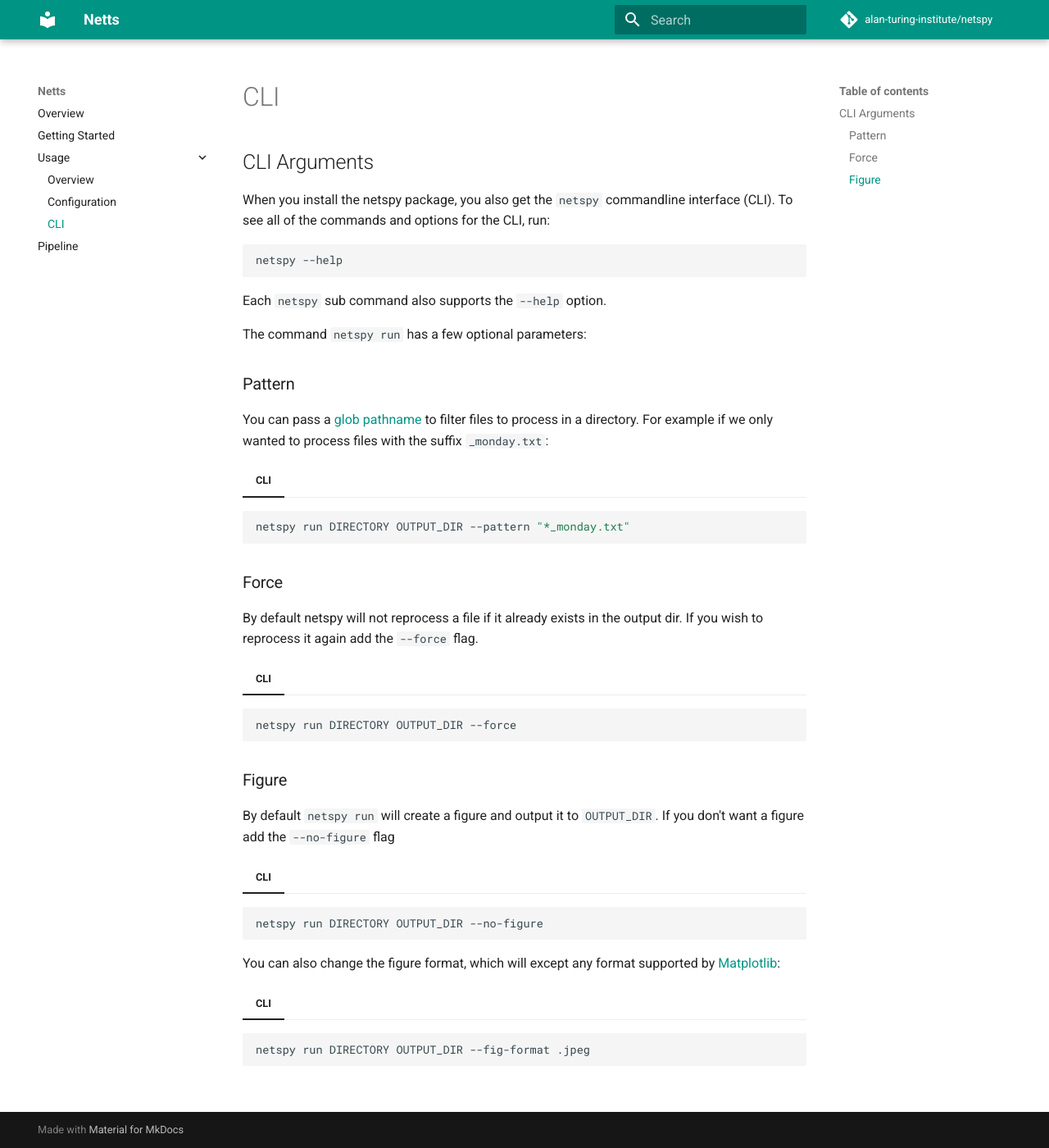
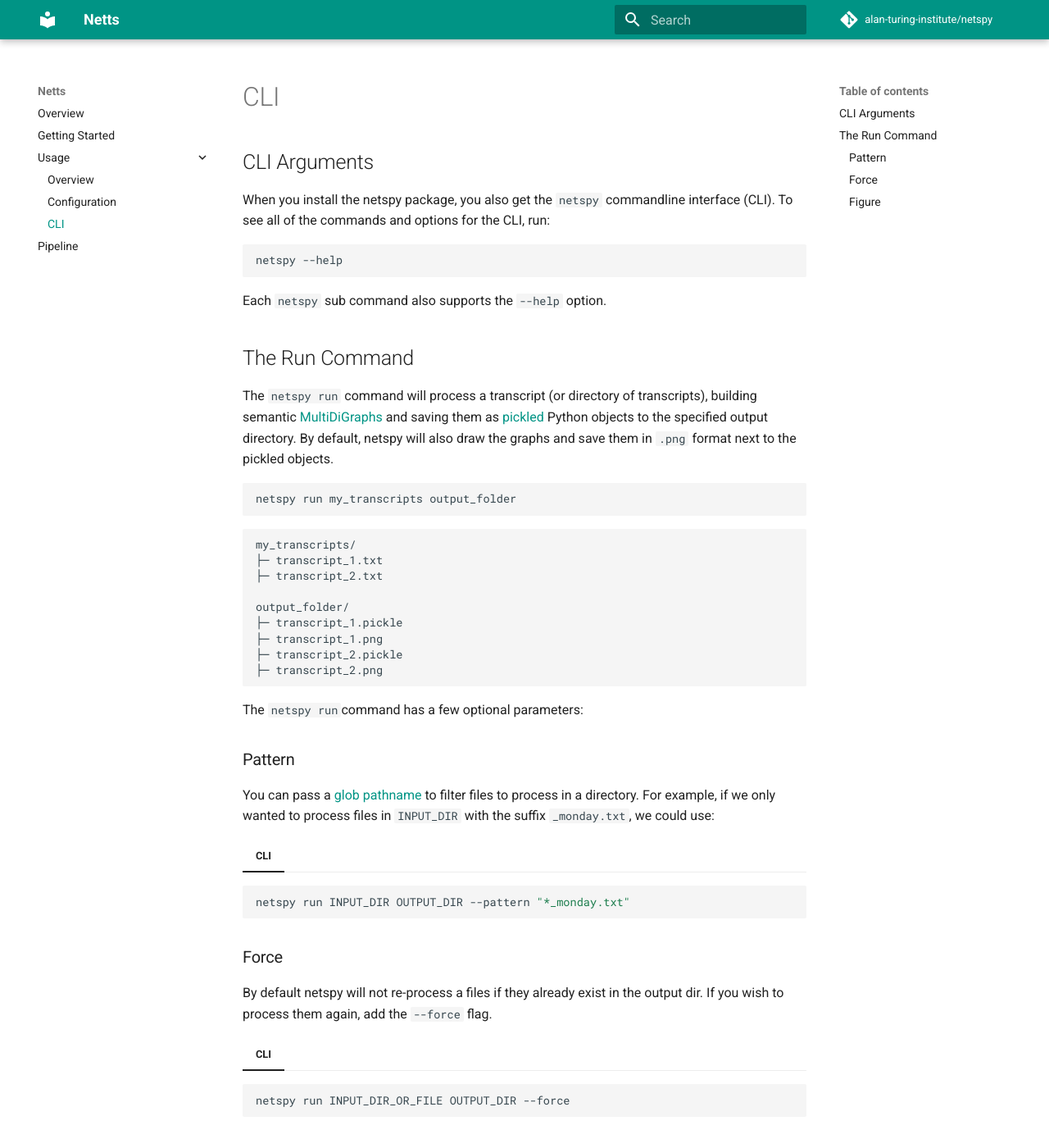
Before and after one commit to alan-turing-institute/netts, an MkDocs documentation site: the page built from docs/docs/cli.md, in a window 1280 px wide and 1400 px high. Shown: the whole window at 82% size. Built offline with MkDocs 1.6.1 and Material for MkDocs 9.7.7, drawn with Linux system fonts in a browser that asks for light colours; comment, search, counter and statistics services are not loaded; some of the changed text lies outside the part shown.

Commit message:
Edit CLI page

````diff
--- a/docs/docs/cli.md
+++ b/docs/docs/cli.md
@@ -10,36 +10,56 @@
 
 Each `netspy` sub command also supports the `--help` option.
 
-The command `netspy run` has a few optional parameters:
+## The Run Command
+
+The `netspy run` command will process a transcript (or directory of transcripts), building semantic [MultiDiGraphs](https://networkx.org/documentation/stable/reference/classes/multidigraph.html) and saving them as [pickled](https://docs.python.org/3/library/pickle.html#module-pickle) Python objects to the specified output directory. By default, netspy will also draw the graphs and save them in `.png` format next to the pickled objects.
+
+```bash
+netspy run my_transcripts output_folder
+```
+
+```text
+my_transcripts/
+├─ transcript_1.txt
+├─ transcript_2.txt
+
+output_folder/
+├─ transcript_1.pickle
+├─ transcript_1.png
+├─ transcript_2.pickle
+├─ transcript_2.png
+```
+
+The `netspy run`command has a few optional parameters:
 
 ### Pattern
 
-You can pass a [glob pathname](https://docs.python.org/3/library/glob.html) to filter files to process in a directory. For example if we only wanted to process files with the suffix `_monday.txt`:
+You can pass a [glob pathname](https://docs.python.org/3/library/glob.html) to filter files to process in a directory. For example, if we only wanted to process files in `INPUT_DIR` with the suffix `_monday.txt`, we could use:
 
 === "CLI"
 
 ```bash
-netspy run DIRECTORY OUTPUT_DIR --pattern "*_monday.txt"
+netspy run INPUT_DIR OUTPUT_DIR --pattern "*_monday.txt"
 ```
 
 ### Force
 
-By default netspy will not reprocess a file if it already exists in the output dir. If you wish to reprocess it again add the `--force` flag.
+By default netspy will not re-process a files if they already exist in the output dir. If you wish to process them again, add the `--force` flag.
 
 === "CLI"
 
 ```bash
-netspy run DIRECTORY OUTPUT_DIR --force
+netspy run INPUT_DIR_OR_FILE OUTPUT_DIR --force
 ```
 
 ### Figure
 
-By default `netspy run` will create a figure and output it to `OUTPUT_DIR`. If you don't want a figure add the `--no-figure` flag
+By default `netspy run` will create a figures and output them to `OUTPUT_DIR`. If you don't want figures, add the `--no-figure` flag:
 
 === "CLI"
 
 ```bash
-netspy run DIRECTORY OUTPUT_DIR --no-figure
+netspy run INPUT_DIR_OR_FILE OUTPUT_DIR --no-figure
 ```
 
 You can also change the figure format, which will except any format supported by [Matplotlib](https://matplotlib.org/2.1.2/api/_as_gen/matplotlib.pyplot.savefig.html#:~:text=One%20of%20the%20file%20extensions,%2C%20ps%2C%20eps%20and%20svg.&text=If%20True%2C%20the%20axes%20patches,edgecolor%20are%20specified%20via%20kwargs.):
@@ -47,5 +67,5 @@
 === "CLI"
 
 ```bash
-netspy run DIRECTORY OUTPUT_DIR --fig-format .jpeg
+netspy run INPUT_DIR_OR_FILE OUTPUT_DIR --fig-format .jpeg
 ```
````
Also changed, not shown: docs/docs/index.md (+1 -2 lines).
